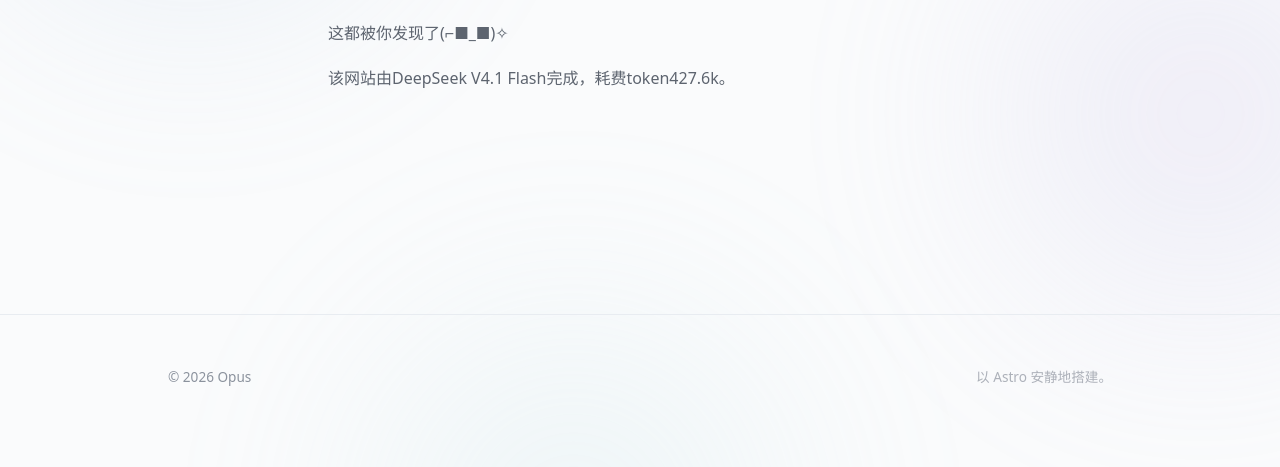
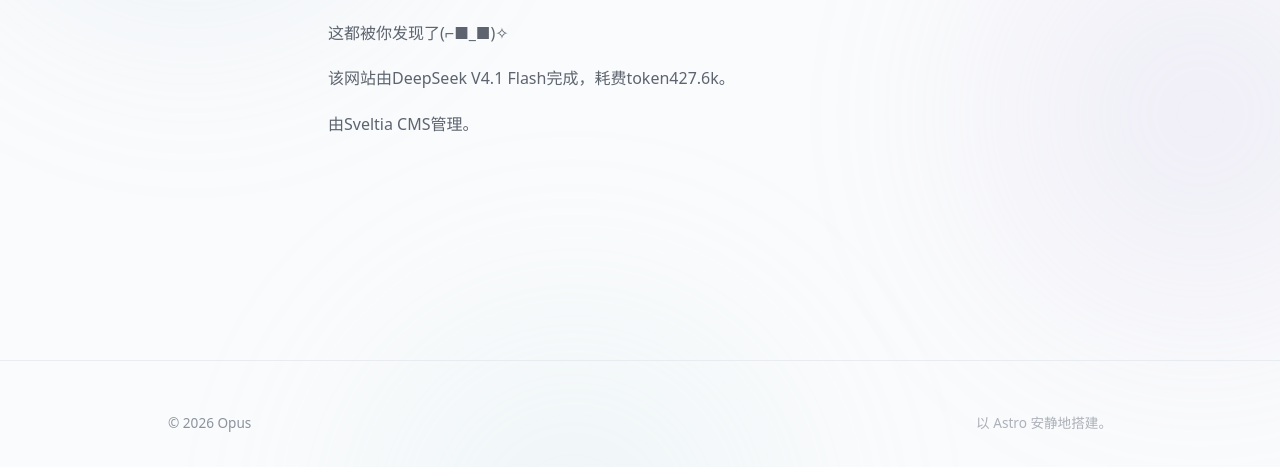
Before and after one commit to opus39tjy-netizen/opus39tjy-netizen.github.io, an Astro site: page /about in a window 1280 px wide. Shown: the part 279-746 px from the top of the page. Built offline with nearby package versions, Linux system fonts and the light colour scheme; Astro itself is replaced by a stand-in of ours.

Commit message:
Update 页面 “about”

```diff
--- a/src/content/pages/about.md
+++ b/src/content/pages/about.md
@@ -7,3 +7,5 @@ description: ''
 这都被你发现了(⌐■_■)✧
 
 该网站由DeepSeek V4.1 Flash完成，耗费token427.6k。
+
+由Sveltia CMS管理。
```
